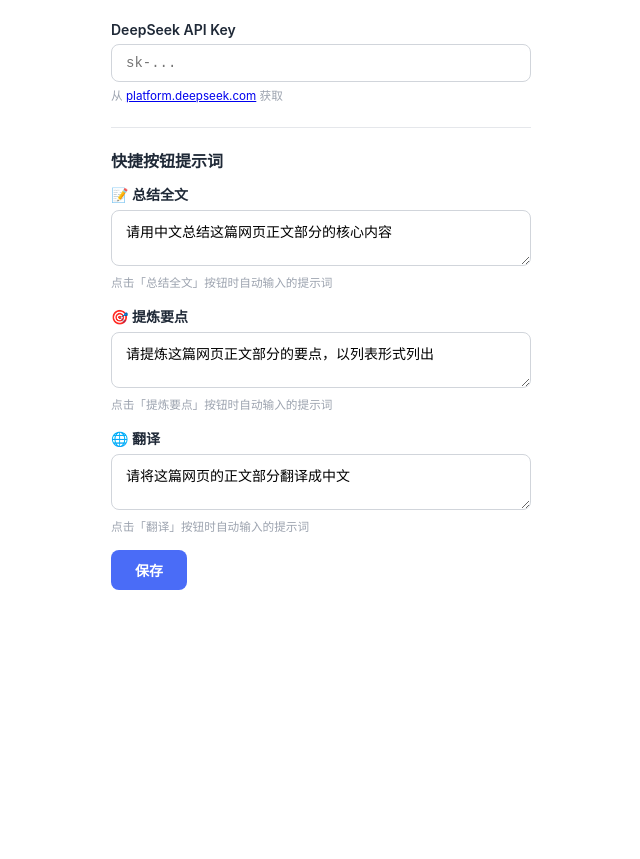
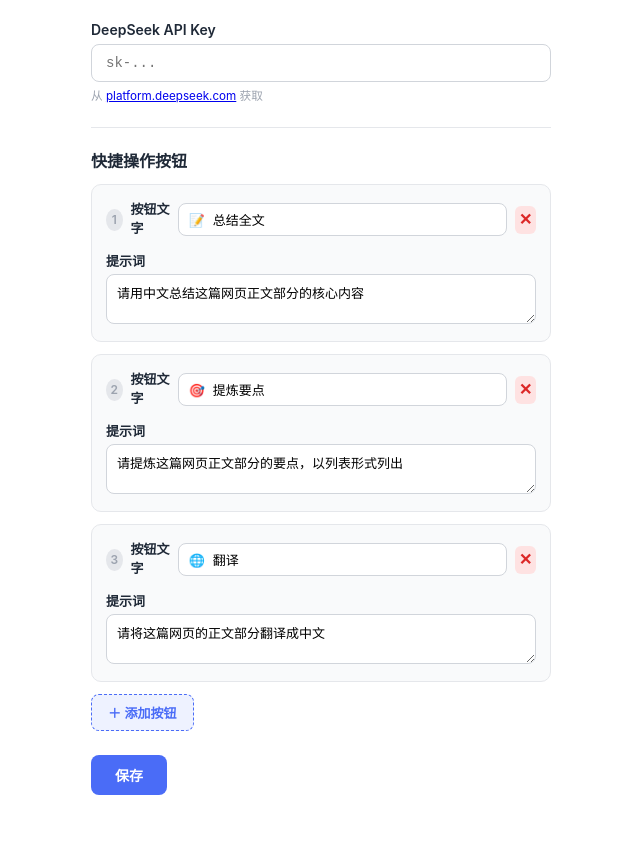
Before and after one commit to daxmate/deeppage, a browser extension: page options.html in a window 1280 px wide. Shown: the part 101-960 px from the top of the page, without its empty margins (319-959 px from the left). Before the commit the page ends 800 px from the top, so only its background shows below. Drawn offline with Linux system fonts and the light colour scheme.

Commit message:
feat: 快捷按钮支持自定义文字、新增和删除
- content.js: 动态渲染按钮列表，从 storage 读取配置
- options.html: 改用卡片式编辑界面，支持增删按钮
- options.js: 管理按钮列表，保存到 chrome.storage.sync 的 quickActions 字段
- 未配置时自动回退默认三个按钮（总结/要点/翻译）

```diff
--- a/options.html
+++ b/options.html
@@ -9,7 +9,7 @@
 body {
   font-family: -apple-system, 'Segoe UI', system-ui, sans-serif;
   font-size: 14px; color: #1f2937;
-  padding: 40px; max-width: 500px; margin: 0 auto;
+  padding: 40px; max-width: 540px; margin: 0 auto;
 }
 h1 { font-size: 20px; margin-bottom: 8px; }
 p { color: #6b7280; margin-bottom: 24px; }
@@ -22,14 +22,53 @@
 textarea { resize: vertical; font-family: inherit; }
 small { display: block; color: #9ca3af; margin: 4px 0 16px; }
 button {
-  padding: 10px 24px; border: none; border-radius: 8px;
-  background: #4A6CF7; color: white; font-size: 14px;
+  border: none; border-radius: 8px;
   cursor: pointer; font-weight: 600;
 }
-button:hover { background: #6B8AFF; }
 #status { margin-top: 12px; font-size: 13px; }
 #status.ok { color: #059669; }
 #status.err { color: #dc2626; }
+
+.section-title {
+  font-size: 16px; margin: 24px 0 12px;
+  padding-top: 20px; border-top: 1px solid #e5e7eb;
+}
+
+/* 按钮卡片 */
+.action-card {
+  background: #f9fafb; border: 1px solid #e5e7eb;
+  border-radius: 10px; padding: 14px; margin-bottom: 12px;
+}
+.action-card .card-header {
+  display: flex; align-items: center; gap: 8px; margin-bottom: 10px;
+}
+.action-card .card-index {
+  font-size: 12px; color: #9ca3af; font-weight: 600;
+  background: #e5e7eb; border-radius: 50%;
+  width: 22px; height: 22px; display: flex;
+  align-items: center; justify-content: center;
+}
+.action-card label { font-size: 13px; margin-bottom: 4px; }
+.action-card input { font-size: 13px; padding: 8px 10px; }
+.action-card textarea { font-size: 13px; padding: 8px 10px; min-height: 48px; }
+.action-card .btn-del {
+  margin-left: auto; background: #fee2e2; color: #dc2626;
+  width: 28px; height: 28px; border-radius: 6px;
+  font-size: 16px; line-height: 1; display: flex;
+  align-items: center; justify-content: center;
+}
+.action-card .btn-del:hover { background: #fecaca; }
+
+.btn-primary {
+  padding: 10px 24px; background: #4A6CF7; color: white; font-size: 14px;
+}
+.btn-primary:hover { background: #6B8AFF; }
+
+.btn-add {
+  padding: 8px 16px; background: #eef2ff; color: #4A6CF7;
+  font-size: 13px; border: 1px dashed #4A6CF7;
+}
+.btn-add:hover { background: #dbe8ff; }
 </style>
 </head>
 <body>
@@ -40,21 +79,15 @@
 <input type="password" id="apiKey" placeholder="sk-..." autocomplete="off" />
 <small>从 <a href="https://platform.deepseek.com/api_keys" target="_blank">platform.deepseek.com</a> 获取</small>
 
-<h2 style="font-size:16px;margin:24px 0 12px;padding-top:20px;border-top:1px solid #e5e7eb">快捷按钮提示词</h2>
+<h2 class="section-title">快捷操作按钮</h2>
 
-<label for="promptSummarize">📝 总结全文</label>
-<textarea id="promptSummarize" rows="2" placeholder="请用中文总结这篇网页正文部分的核心内容"></textarea>
-<small>点击「总结全文」按钮时自动输入的提示词</small>
+<div id="actions-container"></div>
 
-<label for="promptOutline">🎯 提炼要点</label>
-<textarea id="promptOutline" rows="2" placeholder="请提炼这篇网页正文部分的要点，以列表形式列出"></textarea>
-<small>点击「提炼要点」按钮时自动输入的提示词</small>
+<button id="btn-add" class="btn-add">＋ 添加按钮</button>
 
-<label for="promptTranslate">🌐 翻译</label>
-<textarea id="promptTranslate" rows="2" placeholder="请将这篇网页的正文部分翻译成中文"></textarea>
-<small>点击「翻译」按钮时自动输入的提示词</small>
-
-<button id="saveBtn">保存</button>
+<p style="margin-top:24px">
+  <button id="saveBtn" class="btn-primary">保存</button>
+</p>
 <div id="status"></div>
 
 <script src="options.js"></script>
--- a/options.js
+++ b/options.js
@@ -1,40 +1,83 @@
-const inputs = {
-  apiKey: document.getElementById('apiKey'),
-  promptSummarize: document.getElementById('promptSummarize'),
-  promptOutline: document.getElementById('promptOutline'),
-  promptTranslate: document.getElementById('promptTranslate'),
-};
+const DEFAULT_ACTIONS = [
+  { label: '📝 总结全文', prompt: '请用中文总结这篇网页正文部分的核心内容' },
+  { label: '🎯 提炼要点', prompt: '请提炼这篇网页正文部分的要点，以列表形式列出' },
+  { label: '🌐 翻译', prompt: '请将这篇网页的正文部分翻译成中文' },
+];
+
+let actions = [];
+
+const container = document.getElementById('actions-container');
+const btnAdd = document.getElementById('btn-add');
 const saveBtn = document.getElementById('saveBtn');
 const status = document.getElementById('status');
 
-// 默认值
-const defaults = {
-  promptSummarize: '请用中文总结这篇网页正文部分的核心内容',
-  promptOutline: '请提炼这篇网页正文部分的要点，以列表形式列出',
-  promptTranslate: '请将这篇网页的正文部分翻译成中文',
-};
+// ---- 渲染卡片列表 ----
+function render() {
+  container.innerHTML = '';
+  actions.forEach((action, i) => {
+    const card = document.createElement('div');
+    card.className = 'action-card';
+    card.innerHTML = `
+      <div class="card-header">
+        <span class="card-index">${i + 1}</span>
+        <label>按钮文字</label>
+        <input class="fld-label" type="text" placeholder="如 📝 总结全文" />
+        <button class="btn-del" title="删除">✕</button>
+      </div>
+      <label>提示词</label>
+      <textarea class="fld-prompt" rows="2" placeholder="点击按钮时自动输入的提示词"></textarea>
+    `;
+    card.querySelector('.fld-label').value = action.label || '';
+    card.querySelector('.fld-prompt').value = action.prompt || '';
+    card.querySelector('.btn-del').addEventListener('click', () => {
+      actions.splice(i, 1);
+      render();
+    });
+    container.appendChild(card);
+  });
+}
 
-// 加载已保存的值
+// ---- 加载 ----
 chrome.storage.sync.get(
-  ['deepseekApiKey', 'promptSummarize', 'promptOutline', 'promptTranslate'],
+  ['deepseekApiKey', 'quickActions'],
   (result) => {
-    if (result.deepseekApiKey) inputs.apiKey.value = result.deepseekApiKey;
-    inputs.promptSummarize.value = result.promptSummarize || defaults.promptSummarize;
-    inputs.promptOutline.value = result.promptOutline || defaults.promptOutline;
-    inputs.promptTranslate.value = result.promptTranslate || defaults.promptTranslate;
+    document.getElementById('apiKey').value = result.deepseekApiKey || '';
+    actions = (result.quickActions && result.quickActions.length)
+      ? result.quickActions.map(a => ({ label: a.label, prompt: a.prompt }))
+      : DEFAULT_ACTIONS.map(a => ({ ...a }));
+    render();
   },
 );
 
+// ---- 添加 ----
+btnAdd.addEventListener('click', () => {
+  actions.push({ label: '新按钮', prompt: '' });
+  render();
+  // 滚动到最后一张卡片
+  const cards = container.querySelectorAll('.action-card');
+  if (cards.length) cards[cards.length - 1].scrollIntoView({ behavior: 'smooth' });
+});
+
+// ---- 保存 ----
 saveBtn.addEventListener('click', async () => {
-  const key = inputs.apiKey.value.trim();
+  const key = document.getElementById('apiKey').value.trim();
   if (!key) { showStatus('请输入 API Key', 'err'); return; }
+
+  // 从 DOM 读取最新值
+  const cards = container.querySelectorAll('.action-card');
+  const cleaned = [];
+  cards.forEach((card) => {
+    const label = card.querySelector('.fld-label').value.trim();
+    const prompt = card.querySelector('.fld-prompt').value.trim();
+    if (label) cleaned.push({ label, prompt });
+  });
 
   await chrome.storage.sync.set({
     deepseekApiKey: key,
-    promptSummarize: inputs.promptSummarize.value.trim() || defaults.promptSummarize,
-    promptOutline: inputs.promptOutline.value.trim() || defaults.promptOutline,
-    promptTranslate: inputs.promptTranslate.value.trim() || defaults.promptTranslate,
+    quickActions: cleaned,
   });
+  actions = cleaned;
+  render();
   showStatus('✅ 已保存', 'ok');
 });
 
```
Also changed, not shown: content.js (+32 -40 lines).
